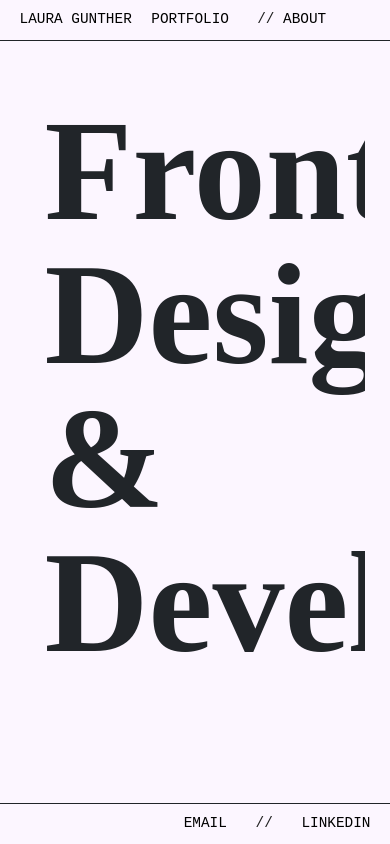
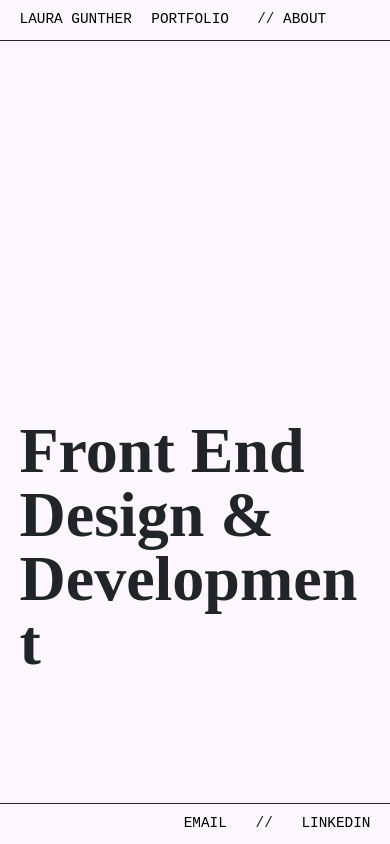
Before and after one commit to lo-designs/Portfolio, a React (Create React App) app: page / in a window 390 px wide. Built offline with nearby package versions, Linux system fonts and the light colour scheme.

Commit message:
add media queries to home page

```diff
--- a/src/Components/Index/Index.jsx
+++ b/src/Components/Index/Index.jsx
@@ -8,7 +8,7 @@ function Index() {
     <div className="home-page">
       <div className="main-container">
         <h1 className="design">
-          front end design<br></br>& development
+          front end design & development
         </h1>
       </div>
       <div className="portfolio-section">
--- a/src/Components/Index/Index.scss
+++ b/src/Components/Index/Index.scss
@@ -4,9 +4,8 @@
    display: flex;
    align-items: flex-end;
    position: relative;
-   width: calc(100vw - 50px);
-   margin: 0 auto;
-   overflow: hidden;
+   // margin: 0 auto;
+   // overflow: hidden;
 
    h1 {
       z-index: 0;
@@ -19,3 +18,28 @@
       text-transform: capitalize;
    }
 }
+
+@media screen and (max-width: 1000px) {
+   h1 {
+      font-size: 7rem!important;
+      word-break: break-word;
+   }
+}
+
+@media screen and (max-width: 800px) {
+   h1 {
+      font-size: 6rem!important;
+   }
+}
+
+@media screen and (max-width: 600px) {
+   h1 {
+      font-size: 5rem!important;
+   }
+}
+
+@media screen and (max-width: 400px) {
+   h1 {
+      font-size: 4rem!important;
+   }
+}
```
